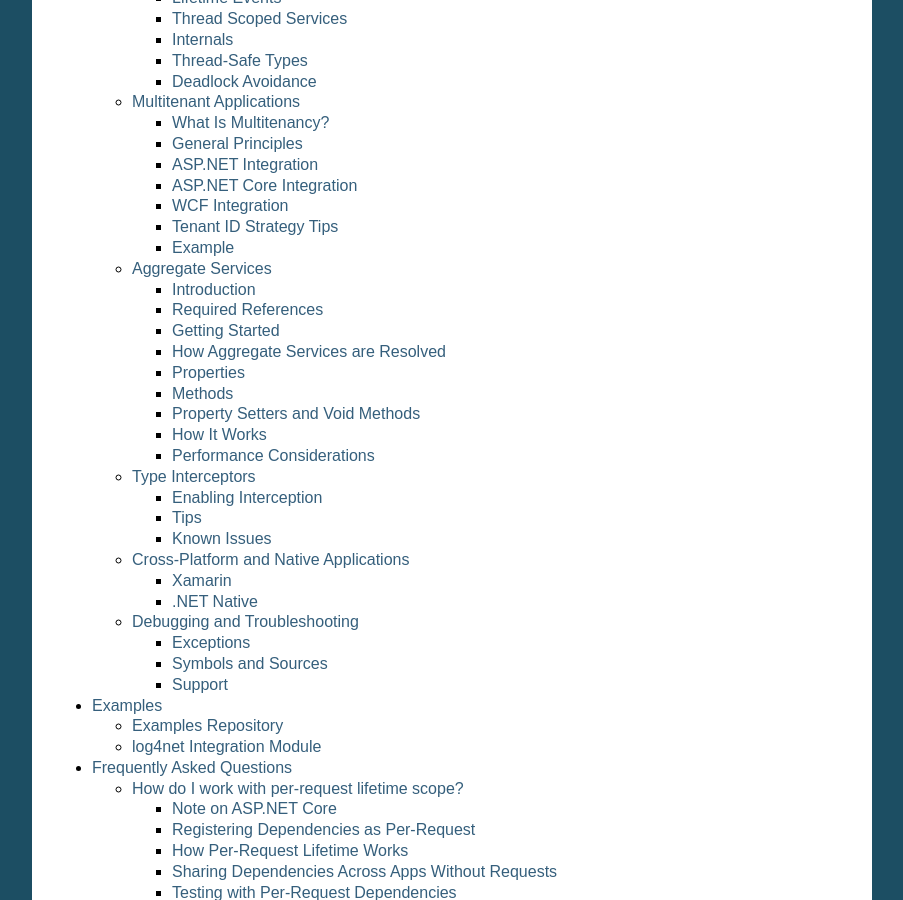
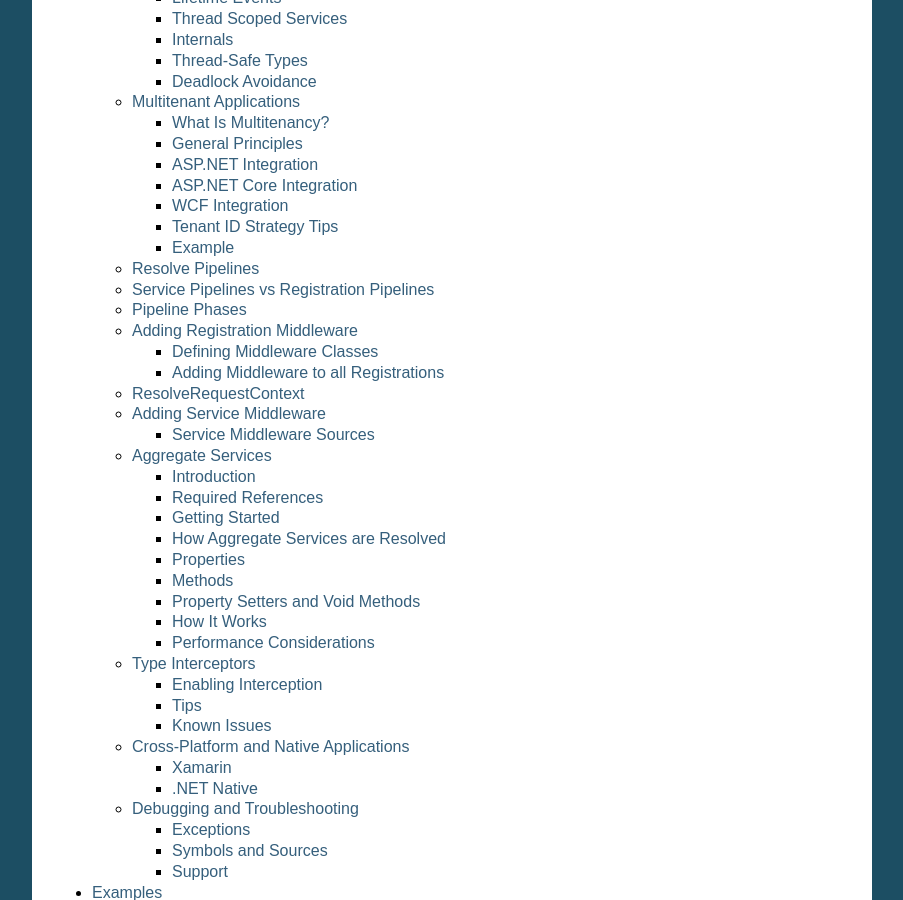
Before and after one commit to autofac/Documentation, a Sphinx documentation site: the page built from docs/index.rst, in a window 1280 px wide and 900 px high, scrolled down 4235 px. Shown: the whole window, without its empty margins (198-1101 px from the left). Built offline with Sphinx 7.4.7, drawn with Linux system fonts in a browser that asks for light colours; some of the changed lines change nothing that is shown.

Commit message:
Draft of the pipeline docs

```diff
--- a/docs/advanced/index.rst
+++ b/docs/advanced/index.rst
@@ -15,6 +15,7 @@
     pooled-instances.rst
     concurrency.rst
     multitenant.rst
+    pipelines.rst
     aggregate-services.rst
     interceptors.rst
     cross-platform-apps.rst
--- /dev/null
+++ b/docs/advanced/pipelines.rst
@@ -0,0 +1,246 @@
+Resolve Pipelines
+-----------------
+
+In Autofac (from version 6.0 onwards), the work of actually resolving an instance of a registration when a service is requested is implemented as a **pipeline**,
+consisting of multiple **middleware**. Each individual middleware represents some part of the process required to construct or locate your instance and return it to you.
+
+For advanced customisation scenarios, Autofac allows you to add your own middleware into the pipeline to intercept, short-circuit or extend the existing resolve
+behaviour.
+
+Service Pipelines vs Registration Pipelines
+-------------------------------------------
+
+An individual resolve request actually ends up invoking two different pipelines. The Service Pipeline, and the Registration Pipeline.
+
+Each service has its own Service Pipeline, and each registration has its own Registration Pipeline.
+
+Lets take a look at the 'default' execution pipeline for a typical service:
+
+.. figure:: media/PipelineDiagram.png
+    :align: center
+    :alt: An example resolve pipeline consisting of a Service Pipeline and a Registration Pipeline.
+
+    An example resolve pipeline consisting of a Service Pipeline and a Registration Pipeline.
+
+The Service Pipeline is attached to a given service, the thing you use to resolve something. These are common
+for all resolves of the service, regardless of the actual registration that supplies an instance.
+
+The Registration Pipeline is attached to each individual registration, and applies to all
+resolves that invoke that registration, regardless of the service used to resolve it.
+
+We can use this notion of separated pipelines to attach behaviour to either all invocations
+of a given service (:doc:`decorators <adapters-decorators>` do this), or to an individual registration
+(for example, adding :doc:`lifetime events </lifetime/events>` to the pipeline).
+
+Pipeline Phases
+---------------
+
+When we add middleware to a pipeline, we need to specify which **phase** of the pipeline the middleware should run in.
+
+By specifying a phase, we allow ordering of middleware inside the pipeline,
+so we are not dependent on the actual order in which middleware is added.
+
+Here's the available pipeline phases, broken up into service phases and registration phases.
+
+.. table::
+    :widths: 40 60
+
+    +----------------------------------------------------------------------------------------------------------------------------------------------------------------+
+    |                                                                     Service Pipeline Phases                                                                    |
+    +===========================+====================================================================================================================================+
+    | ResolveRequestStart       | The start of a resolve request. Custom middleware added to this phase executes before circular dependency detection.               |
+    +---------------------------+------------------------------------------------------------------------------------------------------------------------------------+
+    | ScopeSelection            | In this phase, the lifetime scope selection takes place. If some middleware needs to change the lifetime scope to resolve against, |
+    |                           | it happens here (but bear in mind that the configured Autofac lifetime for the registration will still take effect).               |
+    +---------------------------+------------------------------------------------------------------------------------------------------------------------------------+
+    | Decoration                | In this phase, instance decoration will take place (on the way 'out' of the pipeline).                                             |
+    +---------------------------+------------------------------------------------------------------------------------------------------------------------------------+
+    | Sharing                   | At the end of this phase, if a shared instance satisfies the request, the pipeline will stop executing and exit. Add custom        |
+    |                           | middleware to this phase to choose your own shared instance.                                                                       |
+    +---------------------------+------------------------------------------------------------------------------------------------------------------------------------+
+    | ServicePipelineEnd        | This phase occurs just before the service pipeline ends (and the registration pipeline is about to start).                         |
+    +---------------------------+------------------------------------------------------------------------------------------------------------------------------------+
+
+
+.. table::
+    :widths: 40 60
+
+    +----------------------------------------------------------------------------------------------------------------------------------------------------------------+
+    |                                                                  Registration Pipeline Phases                                                                  |
+    +===========================+====================================================================================================================================+
+    | RegistrationPipelineStart | This phase occurs at the start of the registration pipeline.                                                                       |
+    +---------------------------+------------------------------------------------------------------------------------------------------------------------------------+
+    | ParameterSelection        | This phase runs just before Activation, is the recommended point at which the resolve parameters should be replaced if needed.     |
+    +---------------------------+------------------------------------------------------------------------------------------------------------------------------------+
+    | Activation                | The Activation phase is the last phase of a pipeline, where a new instance of a component is created.                              |
+    +---------------------------+------------------------------------------------------------------------------------------------------------------------------------+
+
+.. note::
+
+    If you attempt to specify a service pipeline phase when adding registration middleware (or vice versa),
+    you will get an error. You need to use the appropriate phase depending on which pipeline you are adding to.
+
+Adding Registration Middleware
+------------------------------
+
+Lets take a look at how we can insert our own middleware into the registration pipeline
+when we create a registration, with a simple 'Hello World' lambda middleware that prints some information to the console:
+
+.. code-block:: csharp
+
+    var builder = new ContainerBuilder();
+
+    builder.RegisterType<MyImplementation>().As<IMyService>().ConfigurePipeline(p =>
+    {
+        // Add middleware at the start of the registration pipeline.
+        p.Use(PipelinePhase.RegistrationPipelineStart, (context, next) =>
+        {
+            Console.WriteLine("Before Activation - Requesting {0}", context.Service);
+
+            // Call the next middleware in the pipeline.
+            next(context);
+
+            Console.WriteLine("After Activation - Instantiated {0}", context.Instance);
+        });
+    });
+
+You can see that we call the next middleware in the pipeline using the ``next`` callback provided,
+allowing the resolve operation to continue.
+
+You have access to the created instance after ``next`` returns. This is because calling ``next``
+invokes the next middleware in the pipeline, which also calls ``next``, and so on, until the end of the pipeline, when the instance
+is activated.
+
+If you don't invoke that ``next`` callback, the pipeline ends, and we return back up to the caller.
+
+Defining Middleware Classes
+^^^^^^^^^^^^^^^^^^^^^^^^^^^
+
+In addition to providing middleware via a lambda function, you can also define your own middleware classes,
+and add instances of those to the pipeline:
+
+.. code-block:: csharp
+
+    class MyCustomMiddleware : IResolveMiddleware
+    {
+        public PipelinePhase Phase => PipelinePhase.RegistrationPipelineStart;
+
+        public void Execute(ResolveRequestContext context, Action<ResolveRequestContext> next)
+        {
+            Console.WriteLine("Before Activation - Requesting {0}", context.Service);
+
+            // Call the next middleware in the pipeline.
+            next(context);
+
+            Console.WriteLine("After Activation - Instantiated {0}", context.Instance);
+        }
+    }
+
+    // ....
+
+    builder.RegisterType<MyImplementation>().As<IMyService>().ConfigurePipeline(p =>
+    {
+        p.Use(new MyCustomMiddleware());
+    });
+
+The two ways of adding middleware behave identically, but defining a class may help if you have complex middleware.
+
+Adding Middleware to all Registrations
+^^^^^^^^^^^^^^^^^^^^^^^^^^^^^^^^^^^^^^
+
+If you want to add a piece of middleware to all registrations, you can use the ``Registered`` event
+in the same way you would have added other shared registration behaviour:
+
+.. code-block:: csharp
+
+    // Add MyCustomMiddleware to every registration.
+    builder.ComponentRegistryBuilder.Registered += (sender, args) =>
+    {
+        // The PipelineBuilding event fires just before the pipeline is built, and
+        // middleware can be added inside it.
+        args.ComponentRegistration.PipelineBuilding += (sender, pipeline) =>
+        {
+            pipeline.Use(new MyCustomMiddleware());
+        };
+    };
+
+
+ResolveRequestContext
+---------------------
+
+The context object passed into all middleware is an instance of ``ResolveRequestContext``. This object
+stores the initial attributes of a resolve request, and any properties updated while the request executes.
+
+You can use this context to:
+
+- Check the service being resolved with the ``Service`` property.
+- Check the Registration being used to provide the service.
+- Get or set the result of the resolve operation with the ``Instance`` property.
+- Access the parameters of the request with the ``Parameters`` property and
+  change those parameters with the ``ChangeParameters`` method.
+- Resolve another service (using any of the normal Resolve methods).
+
+.. note::
+
+    ``ResolveRequestContext`` is an abstract base class. If you want to write unit tests for your
+    middleware you can mock it and pass the mock into your middleware implementation.
+
+
+Adding Service Middleware
+-------------------------
+
+Service middleware is attached to a service, rather than a specific registration. So when we add service
+middleware we can add behaviour for all resolves of the service, without caring which registration is providing the
+instance.
+
+You add service middleware directly onto the ``ContainerBuilder``:
+
+.. code-block:: csharp
+
+    var builder = new ContainerBuilder();
+
+    // Run some middleware at the very start of the pipeline, before any core Autofac behaviour.
+    builder.RegisterServiceMiddleware<IMyService>(PipelinePhase.ResolveRequestStart, (context, next) =>
+    {
+        Console.WriteLine("Requesting Service: {0}", context.Service);
+
+        next(context);
+    });
+
+Just like with registration middleware, you can register middleware classes instead of lambdas:
+
+.. code-block:: csharp
+
+    builder.RegisterServiceMiddleware<IMyService>(new MyServiceMiddleware());
+
+Service Middleware Sources
+^^^^^^^^^^^^^^^^^^^^^^^^^^
+
+In a similar way to :doc:`registration sources <registration-sources>`, you can add a **service middleware source**
+if you want to add service middleware dynamically at runtime.
+
+This can be particularly useful for things like open generic services, where we don't know the
+**actual** service type until runtime.
+
+You define a service middleware source by implementing ``IServiceMiddlewareSource``,
+and registering your source with the ``ContainerBuilder``.
+
+.. code-block:: csharp
+
+    class MyServiceMiddlewareSource : IServiceMiddlewareSource
+    {
+        public void ProvideMiddleware(Service service, IComponentRegistryServices availableServices, IResolvePipelineBuilder pipelineBuilder)
+        {
+            // Add some middleware to the Sharing phase of every service.
+            pipelineBuilder.Use(PipelinePhase.Sharing, (context, next) =>
+            {
+                Console.WriteLine("I'm on every service!");
+
+                next(context);
+            });
+        }
+    }
+
+    // ...
+
+    builder.RegisterServiceMiddlewareSource(new MyServiceMiddlewareSource());
```
Also changed, not shown: docs/advanced/media/PipelineDiagram.png (added).
